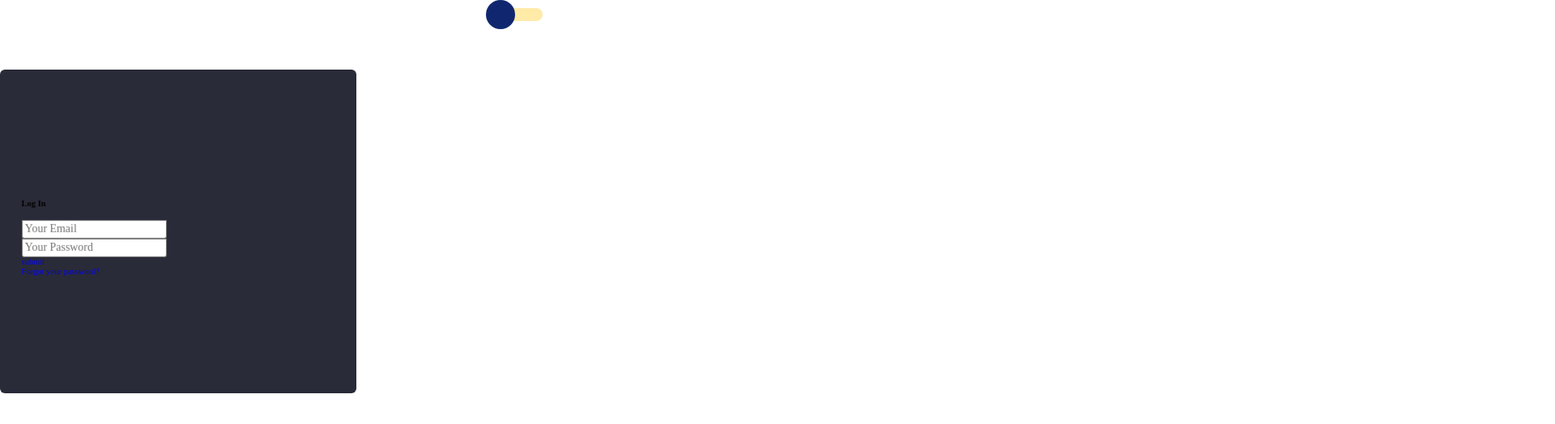
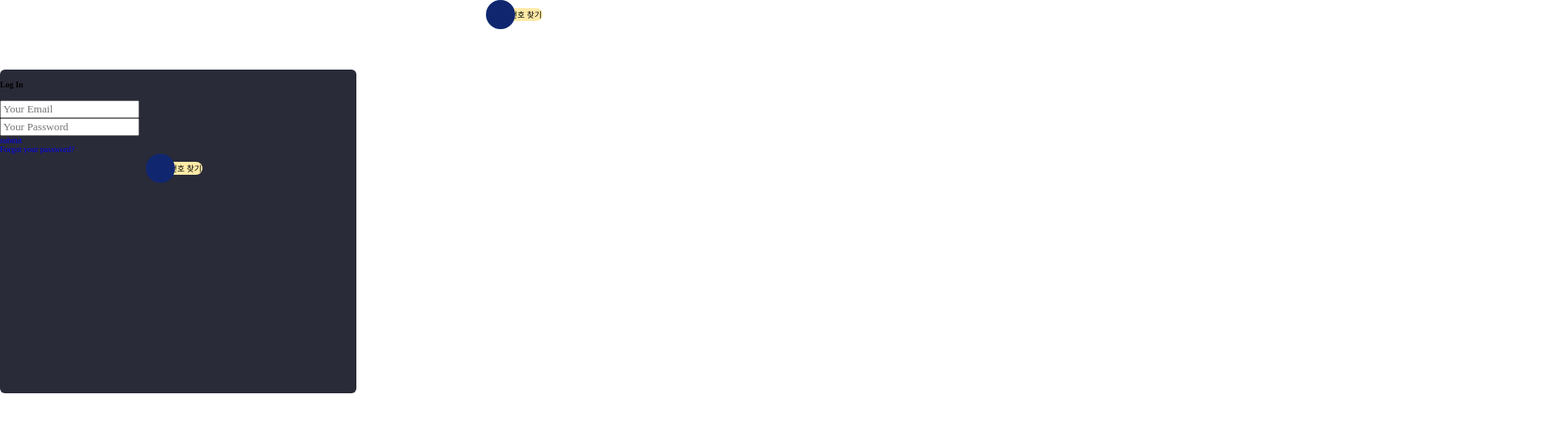
Before and after one commit to sesac-ydp5-2nd-C/2nd-project-beatbay-front, a React (Create React App) app: page /user/find_passwd in a window 1280 px wide. Shown: the top 524 px of the page at 81% size, 1920 px wide, since content can reach past the window. Built offline with nearby package versions, Linux system fonts and the light colour scheme; a web font is replaced by a local one.

Commit message:
feat: Flip Animation

```diff
--- a/src/screen/user/findPassWord/index.js
+++ b/src/screen/user/findPassWord/index.js
@@ -5,7 +5,7 @@ const FindPassword = () => {
   return (
     <div>
       <input className="checkbox" type="checkbox" id="reg-log" name="reg-log" />
-      <label htmlFor="reg-log"></label>
+      <label htmlFor="reg-log">비밀번호 찾기</label>
       <div className="card-3d-wrap mx-auto">
         <div className="card-3d-wrapper">
           <div className="card-front">
@@ -23,6 +23,7 @@ const FindPassword = () => {
                   />
                   <i className="input-icon uil uil-at"></i>
                 </div>
+
                 <div className="form-group mt-2">
                   <input
                     type="password"
@@ -34,14 +35,23 @@ const FindPassword = () => {
                   />
                   <i className="input-icon uil uil-lock-alt"></i>
                 </div>
+
                 <a href="#" className="btn mt-4">
                   submit
                 </a>
+
                 <p className="mb-0 mt-4 text-center">
                   <a href="#0" className="link">
                     Forgot your password?
                   </a>
                 </p>
+                <input
+                  className="checkbox"
+                  type="checkbox"
+                  id="reg-log"
+                  name="reg-log"
+                />
+                <label htmlFor="reg-log">비밀번호 찾기</label>
               </div>
             </div>
           </div>
@@ -85,6 +95,13 @@ const FindPassword = () => {
                 <a href="#" className="btn mt-4">
                   submit
                 </a>
+                <input
+                  className="checkbox"
+                  type="checkbox"
+                  id="reg-log"
+                  name="reg-log"
+                />
+                <label htmlFor="reg-log">비밀번호 찾기</label>
               </div>
             </div>
           </div>
--- a/src/screen/user/findPassWord/style.scss
+++ b/src/screen/user/findPassWord/style.scss
@@ -94,7 +94,7 @@
 }
 
 .checkbox:checked + label:before {
-  transform: translateX(44px) rotate(-270deg);
+  // transform: translateX(44px) rotate(-270deg);
 }
 
 .card-3d-wrap {
@@ -147,16 +147,16 @@
   transform: rotateY(180deg);
 }
 
-.center-wrap {
-  position: absolute;
-  width: 100%;
-  padding: 0 35px;
-  top: 50%;
-  left: 0;
-  transform: translate3d(0, -50%, 35px) perspective(100px);
-  z-index: 20;
-  display: block;
-}
+// .center-wrap {
+//   position: absolute;
+//   width: 100%;
+//   padding: 0 35px;
+//   top: 50%;
+//   left: 0;
+//   transform: translate3d(0, -50%, 35px) perspective(100px);
+//   z-index: 20;
+//   display: block;
+// }
 
 //------------------------------------------------
 
--- a/src/screen/user/signInUp/index.js
+++ b/src/screen/user/signInUp/index.js
@@ -138,6 +138,13 @@ const SignInUpScreen = () => {
             >
               비밀번호 찾기
             </Link>
+            <input
+              className="checkbox"
+              type="checkbox"
+              id="reg-log"
+              name="reg-log"
+            />
+            <label htmlFor="reg-log">find_passwd</label>
           </div>
           <br />
           {errorMessage && <p className="error-message">{errorMessage}</p>}
--- a/src/screen/user/signInUp/style.scss
+++ b/src/screen/user/signInUp/style.scss
@@ -73,6 +73,12 @@
   position: absolute;
   height: 100%;
   transition: all 0.6s ease-in-out;
+  //---
+  // -webkit-transform-style: preserve-3d;
+  // transform-style: preserve-3d;
+  // transition: all 600ms ease-out;
+
+  //-----
 
   form {
     background-color: #ffffff;
@@ -150,3 +156,57 @@
 .find-password {
   font-size: 10px;
 }
+
+//--------------------------------
+
+[type='checkbox']:checked,
+[type='checkbox']:not(:checked) {
+  position: absolute;
+  left: -9999px;
+}
+
+.checkbox:checked + label,
+.checkbox:not(:checked) + label {
+  position: relative;
+  display: block;
+  text-align: center;
+  width: 60px;
+  height: 16px;
+  border-radius: 8px;
+  padding: 0;
+  margin: 10px auto;
+  cursor: pointer;
+  background-color: #ffeba7;
+}
+
+.checkbox:checked + label:before,
+.checkbox:not(:checked) + label:before {
+  position: absolute;
+  display: block;
+  width: 36px;
+  height: 36px;
+  border-radius: 50%;
+  color: #ffeba7;
+  background-color: #102770;
+  font-family: 'unicons';
+  content: '\eb4f';
+  z-index: 20;
+  top: -10px;
+  left: -10px;
+  line-height: 36px;
+  text-align: center;
+  font-size: 24px;
+  transition: all 0.5s ease;
+}
+
+.checkbox:checked + label:before {
+  transform: translateX(44px) rotate(-270deg);
+}
+
+.card-back {
+  transform: rotateY(180deg);
+}
+
+.checkbox:checked ~ .Lcontainer {
+  transform: rotateY(180deg);
+}
```
